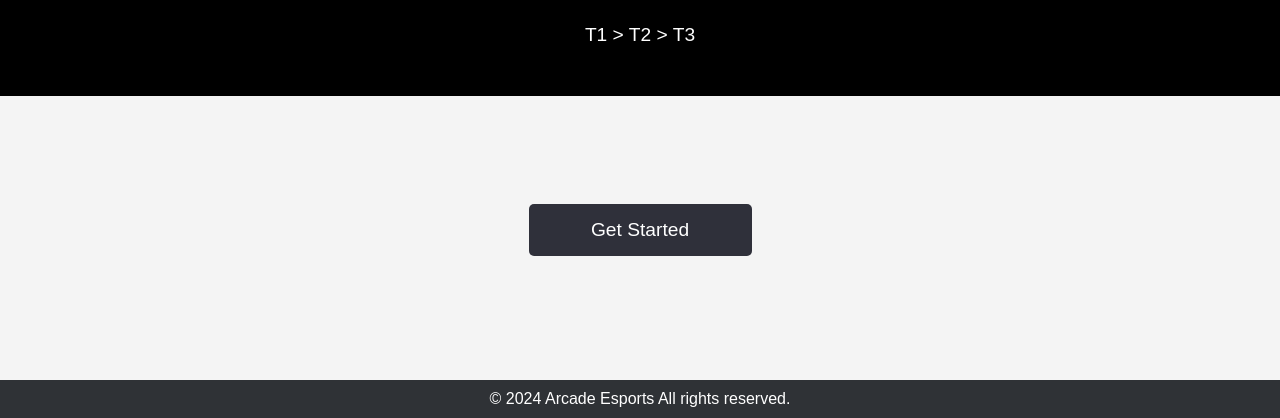
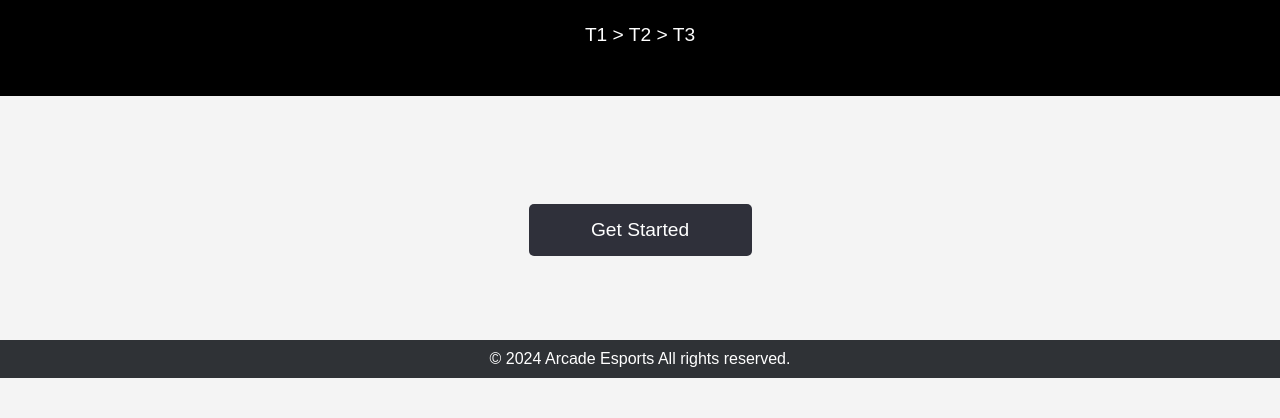
Before and after one commit to satyamra1/AracdeEsports, a plain HTML site: page index.html in a window 1280 px wide. Shown: the part 382-800 px from the top of the page. Drawn offline with nearby package versions, Linux system fonts and the light colour scheme; files whose address does not match are found by name.

Commit message:
Update index.html

```diff
--- a/index.html
+++ b/index.html
@@ -16,7 +16,7 @@
             color: #333;
             display: flex;
             flex-direction: column;
-            min-height: 100vh; /* Ensure the body takes at least the full viewport height */
+            min-height: 95vh; /* Ensure the body takes at least the full viewport height */
 
         }
 
```
